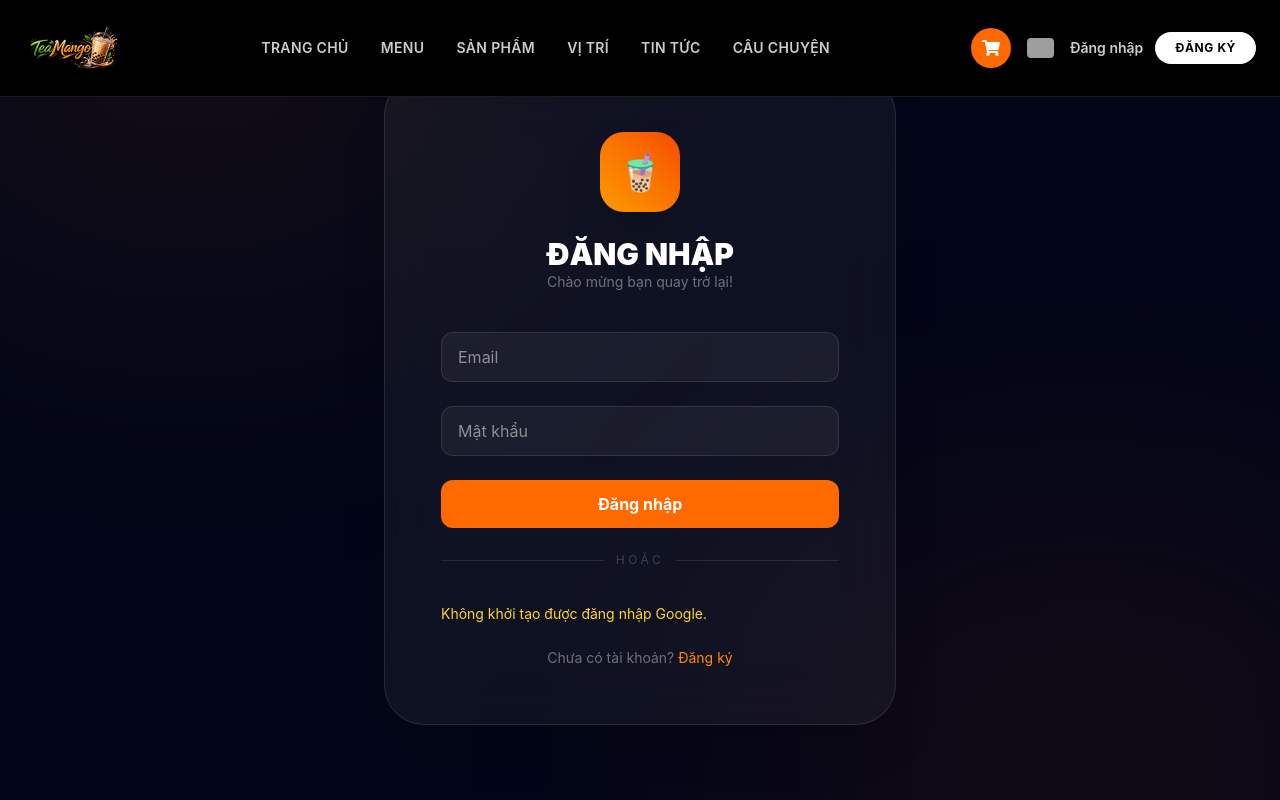
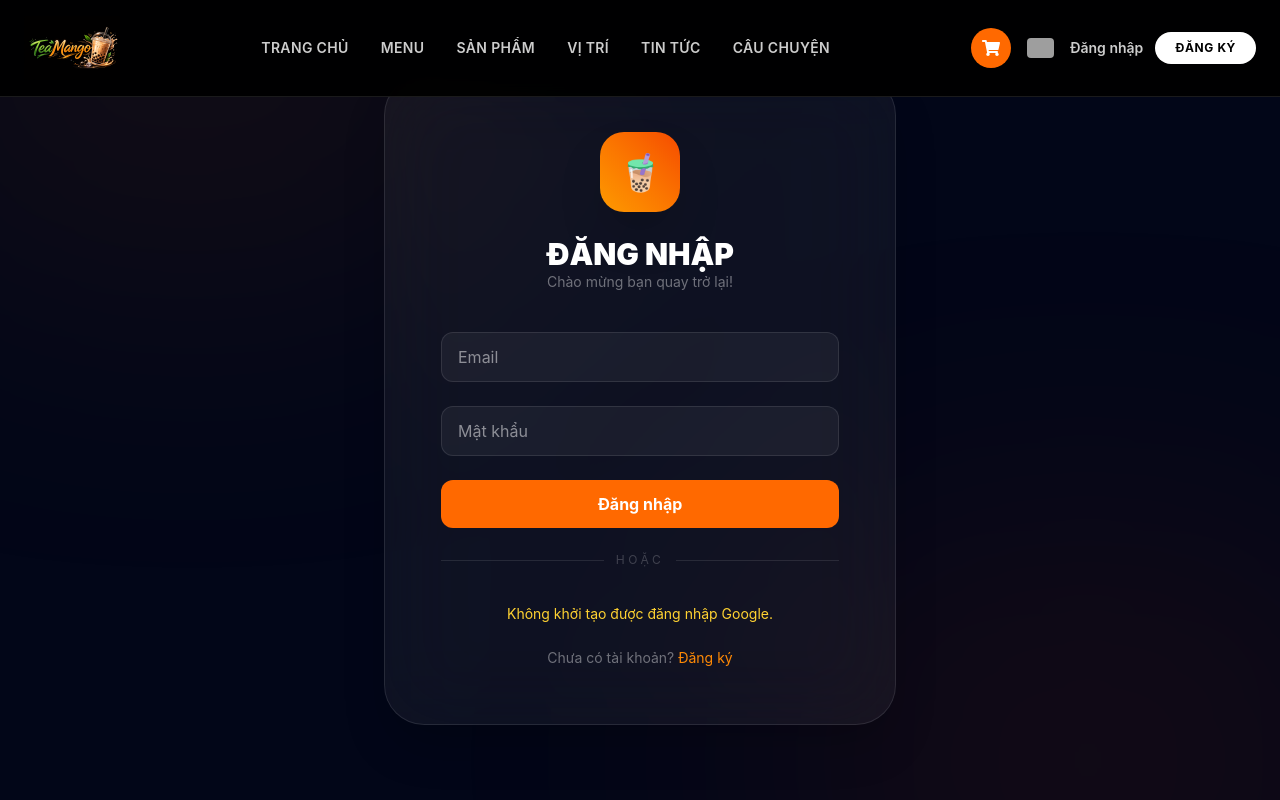
Before and after one commit to minh-Coder-sudo/QuanLyQuanTraSua, a React (Vite) app in the folder QuanLyTraSua/: page /login in a window 1280 px wide. Shown: the top 800 px of the page. Built offline with nearby package versions, Linux system fonts and the light colour scheme; no server answers; grey boxes are pictures that could not be loaded.

Commit message:
Fix giao diện đăng nhập GG

```diff
--- a/QuanLyTraSua/src/Component/page/Login.jsx
+++ b/QuanLyTraSua/src/Component/page/Login.jsx
@@ -106,7 +106,7 @@ const Login = ({ setUser }) => {
                 window.google.accounts.id.renderButton(googleButtonRef.current, {
                     theme: 'outline',
                     size: 'large',
-                    width: '100%',
+                    width: 'auto',
                     text: 'continue_with',
                     shape: 'pill',
                 });
@@ -164,8 +164,8 @@ const Login = ({ setUser }) => {
                     <div className="h-px flex-1 bg-white/10" />
                 </div>
 
-                <div className="space-y-3">
-                    <div ref={googleButtonRef} className="w-full overflow-hidden rounded-xl bg-white" />
+                <div className="space-y-3 flex flex-col items-center">
+                    <div ref={googleButtonRef} className="inline-flex items-center justify-center p-0 rounded-full" />
 
                     {googleError && <div className="text-amber-300 text-sm">{googleError}</div>}
                 </div>
```
